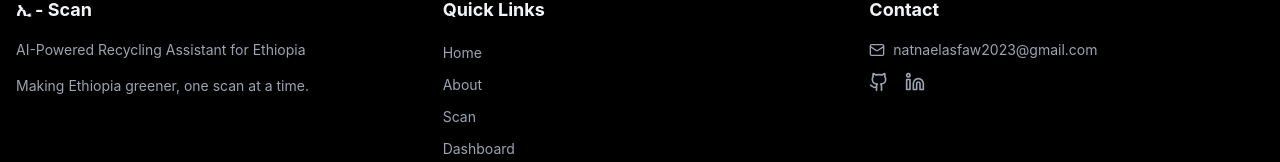
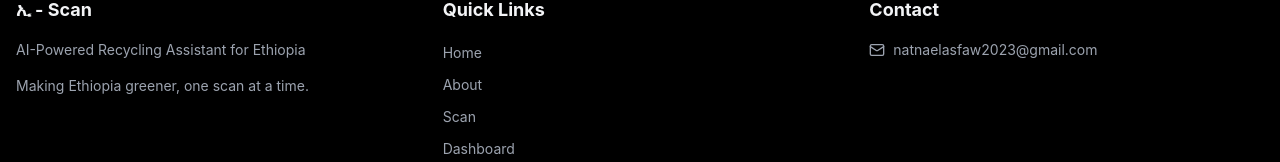
Before and after one commit to Natthy2023/e-scan, a React (Vite) app: page / in a window 1280 px wide. Shown: the part 2139-2301 px from the top of the page. Built offline with nearby package versions, Linux system fonts and the light colour scheme; no server answers.

Commit message:
Remove GitHub and LinkedIn icons from footer

```diff
--- a/src/components/Footer.jsx
+++ b/src/components/Footer.jsx
@@ -1,5 +1,5 @@
 import { Link } from 'react-router-dom';
-import { Mail, Github, Linkedin, Heart } from 'lucide-react';
+import { Mail, Heart } from 'lucide-react';
 import { useAuth } from '../context/AuthContext';
 import { getTranslation } from '../utils/translations';
 
@@ -60,26 +60,6 @@ const Footer = () => {
                 <Mail className="w-4 h-4" />
                 natnaelasfaw2023@gmail.com
               </a>
-              <div className="flex gap-4 mt-4">
-                <a
-                  href="https://github.com/natnaelasfaw"
-                  target="_blank"
-                  rel="noopener noreferrer"
-                  className="text-gray-600 dark:text-gray-400 hover:text-primary transition-colors"
-                  aria-label="GitHub"
-                >
-                  <Github className="w-5 h-5" />
-                </a>
-                <a
-                  href="https://linkedin.com/in/natnaelasfaw"
-                  target="_blank"
-                  rel="noopener noreferrer"
-                  className="text-gray-600 dark:text-gray-400 hover:text-primary transition-colors"
-                  aria-label="LinkedIn"
-                >
-                  <Linkedin className="w-5 h-5" />
-                </a>
-              </div>
             </div>
           </div>
         </div>
```
